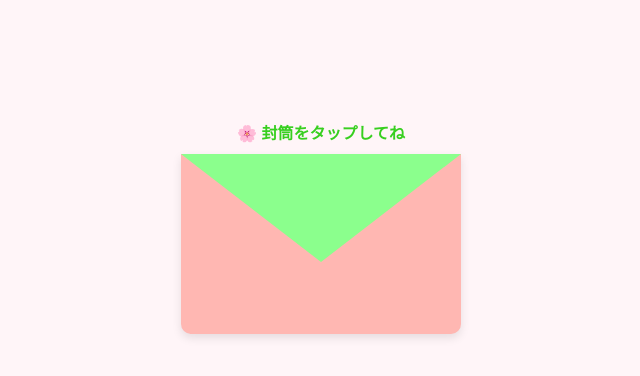
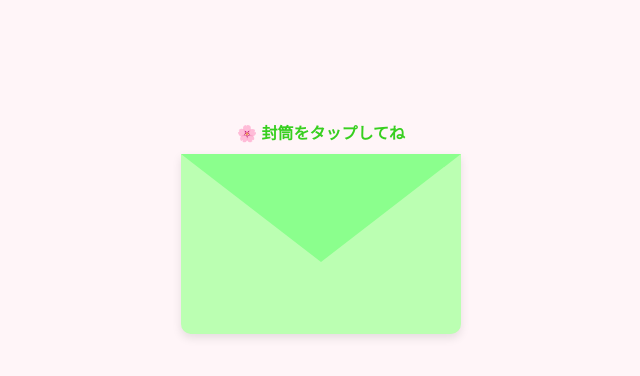
Before and after one commit to pecolove-std/arigatouuenosan, a plain HTML site: page index.html in a window 1280 px wide. Shown: the whole page, without its empty margins (319-959 px from the left). Drawn offline with Linux system fonts and the light colour scheme.

Commit message:
Update index.html

```diff
--- a/index.html
+++ b/index.html
@@ -37,7 +37,7 @@
             position: relative;
             width: 280px;
             height: 180px;
-            background-color: #ffb7b2; /* 封筒の色 */
+            background-color: #bbffb2; /* 封筒の色 */
             border-radius: 0 0 10px 10px;
             cursor: pointer;
             box-shadow: 0 4px 10px rgba(0,0,0,0.1);
```
